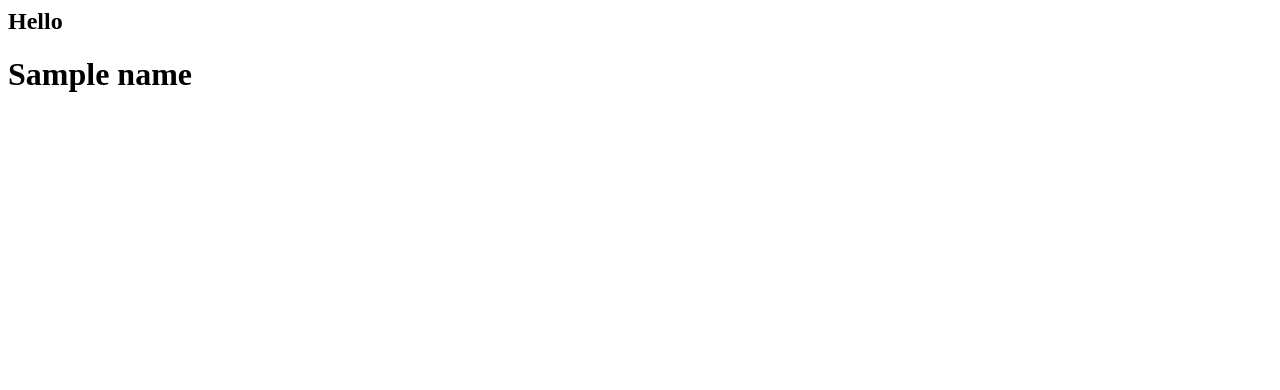
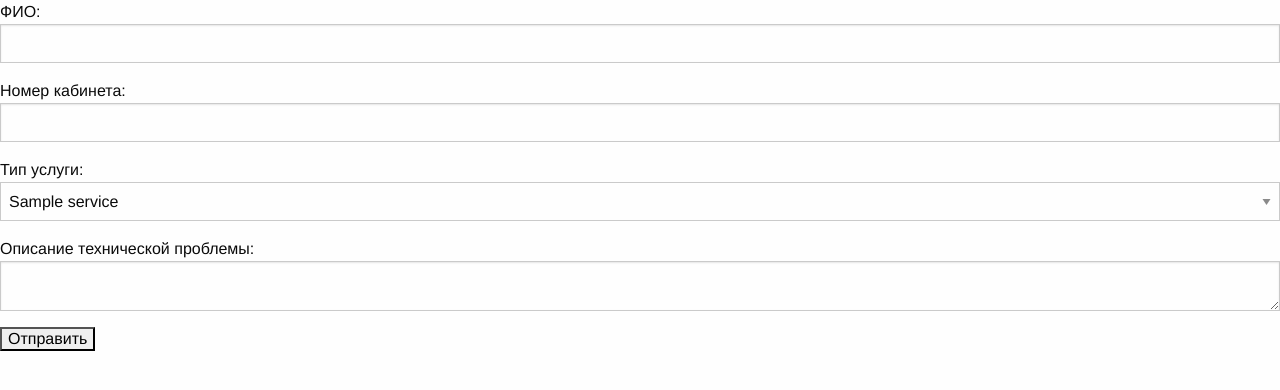
Before and after one commit to novokhatsky/helpdesk, a PHP site: template templates/index.php in a window 1280 px wide. Shown: the top 390 px of the page. Run offline with PHP 8.4, Linux system fonts and the light colour scheme; the template is opened without the code that fills it: most values are stand-ins (such as "Sample title", 1, 10 or a date in 2020); some libraries are stand-ins or nearby versions.

Commit message:
добавили подключение к базе, выведи форму

```diff
--- /dev/null
+++ b/src/Models/Service.php
@@ -0,0 +1,5 @@
+<?php
+
+class Service
+{
+}
--- a/templates/index.php
+++ b/templates/index.php
@@ -1,2 +1,40 @@
-<h2>Hello</h2>
-<h1><?= $name ?></h1>
+<!DOCTYPE html>
+<html>
+<head>
+    <meta charset="utf-8">
+    <title>Оформление заявки</title>
+    <link href="css/foundation.min.css" rel="stylesheet" type="text/css">
+    <meta name="viewport" content="width=device-width">
+</head>
+<body>
+    <form method="post">
+        <div>
+            <div>ФИО:</div>
+            <div><input type="text" name="fio"></div>
+        </div>
+        <div>
+            <div>Номер кабинета:</div>
+            <div><input type="text" name="cabinet"></div>
+        </div>
+        <div>
+            <div>Тип услуги:</div>
+            <div>
+                <select name="service">
+                    <?php foreach ($service as $row) { ?>
+                        <option value="<?=$row['id_service']?>"><?=$row['name']?></option>
+                    <?php } ?>
+                </select>
+            </div>
+        </div>
+        <div>
+            <div>Описание технической проблемы:</div>
+            <div>
+                <textarea name="description"></textarea>
+            </div>
+        </div>
+        <div>
+            <input type="submit" value="Отправить">
+        </div>
+    </form>
+</body>
+</html>
```
Also changed, not shown: composer.json (+8 -1 lines), config/db.php (added, +8 -0 lines), public/index.php (+8 -1 lines), src/Controllers/HomeController.php (+13 -2 lines), 2 other files.
